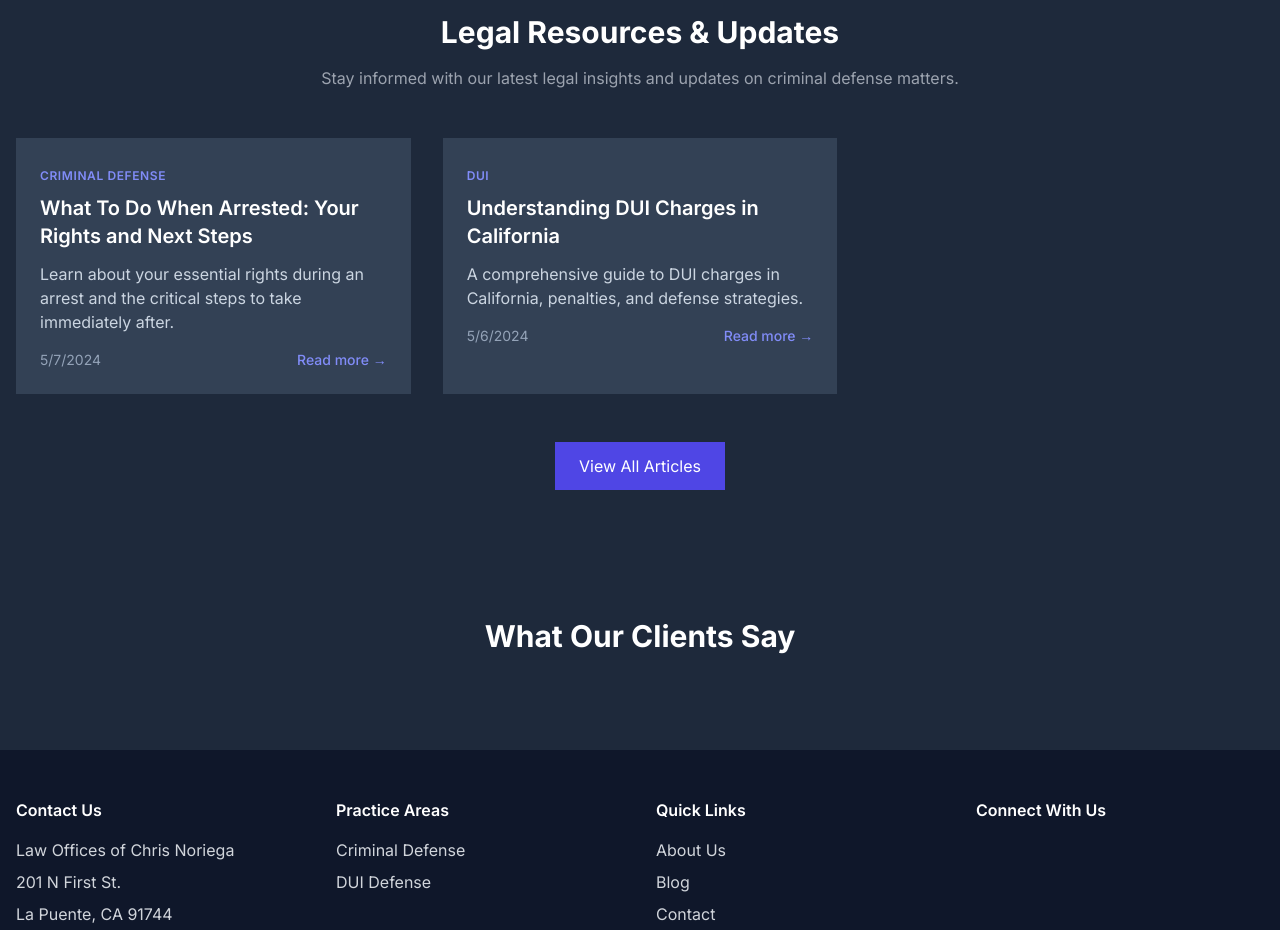
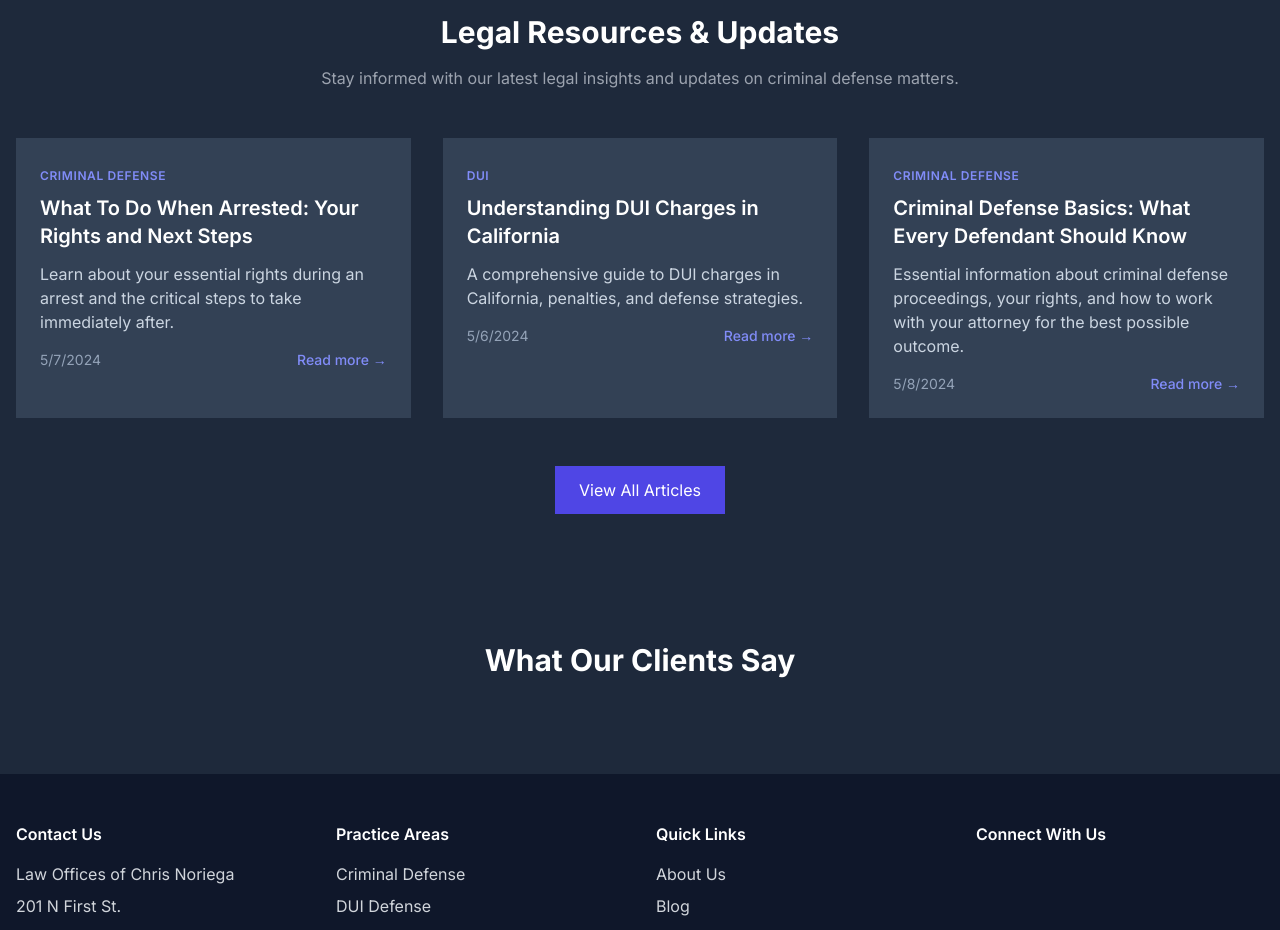
Before and after one commit to lggg123/noriegalaw-site, a Next.js app: page / in a window 1280 px wide. Shown: the part 4340-5270 px from the top of the page. Built offline with nearby package versions, Linux system fonts and the light colour scheme; no server answers.

Commit message:
fix: added blog section and rest of web page

```diff
--- a/src/app/blog/[slug]/page.tsx
+++ b/src/app/blog/[slug]/page.tsx
@@ -77,7 +77,7 @@ export default async function BlogPostPage({ params }: { params: { slug: string
             {post.content}
           </MdxContent>
         </article>
-        <div className="w-full h-2 bg-white mt-12"></div><div className="w-full h-2 bg-white mt-12"></div>
+        <div className="w-full h-2 bg-white mt-12"></div>
       </div>
     </div>
   );
--- a/src/components/BlogSection.tsx
+++ b/src/components/BlogSection.tsx
@@ -10,7 +10,7 @@ const FEATURED_POSTS: BlogPost[] = [
 		author: 'Chris Noriega',
 		category: 'criminal-defense',
 		content: '', // Full content would be in MDX file
-    tags: ['criminal defense', 'arrest rights', 'legal procedure']
+		tags: ['criminal defense', 'arrest rights', 'legal procedure'],
 	},
 	{
 		slug: 'understanding-dui-charges',
@@ -20,9 +20,19 @@ const FEATURED_POSTS: BlogPost[] = [
 		author: 'Chris Noriega',
 		category: 'dui',
 		content: '',
-    tags: ['dui', 'california law', 'criminal defense']
-  }
-  // Add more sample posts
+		tags: ['dui', 'california law', 'criminal defense'],
+	},
+	{
+		slug: 'criminal-defense-basics',
+		title: 'Criminal Defense Basics: What Every Defendant Should Know',
+		date: '2024-05-08',
+		excerpt:
+			'Essential information about criminal defense proceedings, your rights, and how to work with your attorney for the best possible outcome.',
+		author: 'Chris Noriega',
+		category: 'criminal-defense',
+		content: '',
+		tags: ['criminal defense', 'legal rights', 'court proceedings'],
+	},
 ];
 
 const BlogSection = () => {
@@ -34,7 +44,8 @@ const BlogSection = () => {
 						Legal Resources & Updates
 					</h2>
 					<p className="text-gray-400 max-w-2xl mx-auto">
-            Stay informed with our latest legal insights and updates on criminal defense matters.
+						Stay informed with our latest legal insights and updates on criminal
+						defense matters.
 					</p>
 				</div>
 
@@ -52,9 +63,7 @@ const BlogSection = () => {
 								<h3 className="mt-2 text-xl font-semibold text-white">
 									{post.title}
 								</h3>
-                <p className="mt-3 text-slate-300">
-                  {post.excerpt}
-                </p>
+								<p className="mt-3 text-slate-300">{post.excerpt}</p>
 								<div className="mt-4 flex items-center justify-between">
 									<span className="text-sm text-slate-400">
 										{new Date(post.date).toLocaleDateString()}
```
Lines whose indentation alone changed are shown as unchanged.
